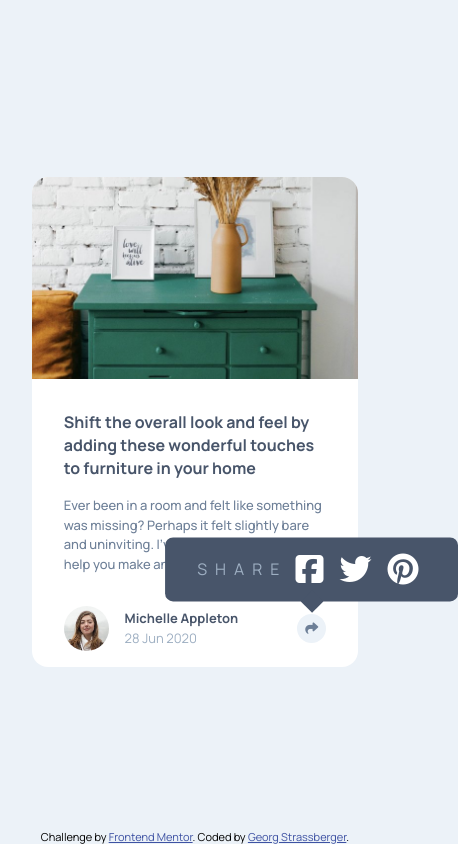
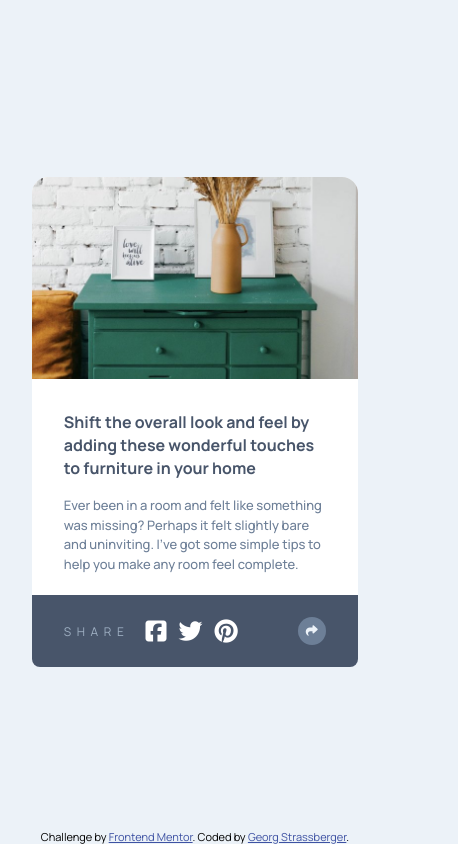
Before and after one commit to GeorgStrassberger/fm-article-preview-component, a plain HTML site: page index.html in a window 390 px wide. Both pictures are taken after a click on the icon 311 px from the left and 628 px from the top of the page. Shown: the whole page, 458 px wide, since content can reach past the window. Drawn offline with Linux system fonts and the light colour scheme.

Commit message:
added mobil modal

```diff
--- a/css/style.css
+++ b/css/style.css
@@ -32,17 +32,13 @@ body {
 }
 
 .card {
+  position: relative;
   height: 17.5rem;
   width: 45.6rem;
   border-radius: 1rem;
   background-color: var(--white);
   display: flex;
   flex-direction: row;
-  /* overflow: hidden; */
-}
-
-.card-header {
-  /* aspect-ratio: 1/1; */
 }
 
 .card-image {
@@ -56,7 +52,7 @@ body {
 }
 
 .card-body {
-  padding: 2rem 3rem;
+  padding: 2rem 2.5rem;
   display: flex;
   flex-direction: column;
   gap: 1rem;
@@ -113,6 +109,9 @@ body {
   color: var(--dark-blue);
   background-color: var(--light-blue);
   padding: 0.5rem;
+  height: 2rem;
+  width: 2rem;
+  font-size: 1rem;
   border-radius: 100%;
   cursor: pointer;
   transition: all 125ms ease-in-out;
@@ -136,18 +135,67 @@ body {
   position: absolute;
   bottom: 0;
   left: 0;
-  transform: translate(-45%, -65%);
+  transform: translate(-43%, -100%);
   z-index: 20;
   display: flex;
-  gap: 0.5rem;
+  gap: 0.75rem;
   align-items: center;
   padding: 1rem 2rem;
   background-color: var(--very-dark-blue);
-  letter-spacing: 0.5rem;
-  font-size: 1rem;
+  font-size: 0.75rem;
   color: var(--blue);
   border-radius: 0.5rem;
   text-transform: uppercase;
+}
+
+.modal span {
+  letter-spacing: 0.5rem;
+}
+
+.modal i:hover,
+.mobile-modal i:hover {
+  opacity: 0.75;
+}
+
+.mobile-modal {
+  position: absolute;
+  bottom: 0;
+  left: 0;
+  right: 0;
+  z-index: 20;
+  height: 4.5rem;
+  display: flex;
+  gap: 0.75rem;
+  align-items: center;
+  padding: 1rem 2rem;
+  background-color: var(--very-dark-blue);
+  font-size: 0.75rem;
+  color: var(--blue);
+  border-bottom-left-radius: 0.5rem;
+  border-bottom-right-radius: 0.5rem;
+  text-transform: uppercase;
+}
+
+.mobile-modal span {
+  letter-spacing: 0.35rem;
+  padding-right: 0.25rem;
+}
+
+.mobile-icon-share {
+  color: var(--light-blue);
+  background-color: var(--dark-blue);
+  padding: 0.5rem;
+  margin-left: 3rem;
+  font-size: 0.75rem;
+  border-radius: 100%;
+  cursor: pointer;
+  transition: all 125ms ease-in-out;
+}
+
+.mobile-icon-share:hover {
+  color: var(--dark-blue);
+  background-color: var(--light-blue);
+  transition: all 125ms ease-in-out;
 }
 
 .square {
@@ -182,9 +230,6 @@ footer {
     flex-direction: column;
   }
 
-  .card-header {
-  }
-
   .card-image {
     border-top-left-radius: 1rem;
     border-top-right-radius: 1rem;
@@ -209,16 +254,4 @@ footer {
   .creator {
     padding-top: 1rem;
   }
-
-  .creator-avatar {
-  }
-
-  .creator-info {
-  }
-
-  .creator-name {
-  }
-
-  .creator-date {
-  }
 }
--- a/index.html
+++ b/index.html
@@ -1,24 +1,35 @@
 <!DOCTYPE html>
 <html lang="de">
-
   <head>
-  <meta charset="UTF-8">
-  <meta name="viewport" content="width=device-width, initial-scale=1.0">
-  <link rel="stylesheet" href="https://cdnjs.cloudflare.com/ajax/libs/font-awesome/6.6.0/css/all.min.css"
+    <meta charset="UTF-8" />
+    <meta name="viewport" content="width=device-width, initial-scale=1.0" />
+    <link
+      rel="stylesheet"
+      href="https://cdnjs.cloudflare.com/ajax/libs/font-awesome/6.6.0/css/all.min.css"
       integrity="sha512-Kc323vGBEqzTmouAECnVceyQqyqdsSiqLQISBL29aUW4U/M7pSPA/gEUZQqv1cwx4OnYxTxve5UMg5GT6L4JJg=="
-    crossorigin="anonymous" referrerpolicy="no-referrer" />
-  <link rel="icon" type="image/png" sizes="32x32" href="./assets/images/favicon-32x32.png">
-  <link rel="stylesheet" href="./css/style.css">
+      crossorigin="anonymous"
+      referrerpolicy="no-referrer"
+    />
+    <link
+      rel="icon"
+      type="image/png"
+      sizes="32x32"
+      href="./assets/images/favicon-32x32.png"
+    />
+    <link rel="stylesheet" href="./css/style.css" />
     <title>Frontend Mentor | Article preview component</title>
   </head>
 
   <body>
-
     <div class="card">
       <!-- CARD HEADER -->
       <div class="card-header">
         <picture>
-        <img class="card-image" src="./assets/images/drawers.jpg" alt="drawers">
+          <img
+            class="card-image"
+            src="./assets/images/drawers.jpg"
+            alt="drawers"
+          />
         </picture>
       </div>
 
@@ -26,66 +37,98 @@
       <div class="card-body">
         <!-- TITLE ROW -->
         <div class="card-title">
-        Shift the overall look and feel by adding these wonderful
-        touches to furniture in your home
+          Shift the overall look and feel by adding these wonderful touches to
+          furniture in your home
         </div>
         <!-- CONTENT ROW -->
         <div class="card-content">
           <p>
-          Ever been in a room and felt like something was missing? Perhaps
-          it felt slightly bare and uninviting. I’ve got some simple tips
-          to help you make any room feel complete.
+            Ever been in a room and felt like something was missing? Perhaps it
+            felt slightly bare and uninviting. I’ve got some simple tips to help
+            you make any room feel complete.
           </p>
         </div>
 
         <!-- CREATOR ROW -->
         <div class="creator">
           <picture>
-          <img class="creator-avatar" src="./assets/images/avatar-michelle.jpg" alt="avatar">
+            <img
+              class="creator-avatar"
+              src="./assets/images/avatar-michelle.jpg"
+              alt="avatar"
+            />
           </picture>
           <!-- INFO -->
           <div class="creator-info">
             <span class="creator-name">Michelle Appleton</span>
-          <time class="creator-date" datetime="28.6.2020">
-            28 Jun 2020
-          </time>
+            <time class="creator-date" datetime="28.6.2020"> 28 Jun 2020 </time>
           </div>
 
           <div class="icon-container">
             <!-- Hover Content -->
             <div id="modal" class="modal d-none">
               <span>Share</span>
+              <a href="https://www.facebook.com/" target="_blank">
                 <i class="fa-brands fa-2x fa-square-facebook fa-color"></i>
+              </a>
+              <a href="http://www.x.com/" target="_blank">
                 <i class="fa-brands fa-2x fa-twitter fa-color"></i>
+              </a>
+              <a href="https://de.pinterest.com/" target="_blank">
                 <i class="fa-brands fa-2x fa-pinterest fa-color"></i>
+              </a>
               <div class="square"></div>
             </div>
             <!-- Share Icon -->
-          <i onclick="toggelModal()" class="fa fa-share icon-share" aria-hidden="true"></i>
+            <i
+              onclick="toggelModal()"
+              class="fa fa-share icon-share"
+              aria-hidden="true"
+            ></i>
           </div>
-
         </div>
-
       </div>
-
+      <!-- Mobile Modal -->
+      <div id="mobile-modal" class="mobile-modal d-none">
+        <span>Share</span>
+        <a href="https://www.facebook.com/" target="_blank">
+          <i class="fa-brands fa-2x fa-square-facebook fa-color"></i>
+        </a>
+        <a href="http://www.x.com/" target="_blank">
+          <i class="fa-brands fa-2x fa-twitter fa-color"></i>
+        </a>
+        <a href="https://de.pinterest.com/" target="_blank">
+          <i class="fa-brands fa-2x fa-pinterest fa-color"></i>
+        </a>
+        <!-- Share Icon -->
+        <i
+          onclick="toggelModal()"
+          class="fa fa-share mobile-icon-share"
+          aria-hidden="true"
+        ></i>
       </div>
-
-
-
+    </div>
 
     <footer>
       <div class="attribution">
-      Challenge by <a href="https://www.frontendmentor.io?ref=challenge" target="_blank">Frontend Mentor</a>.
-      Coded by <a href="https://georg-strassberger.de">Georg Strassberger</a>.
+        Challenge by
+        <a href="https://www.frontendmentor.io?ref=challenge" target="_blank"
+          >Frontend Mentor</a
+        >. Coded by
+        <a href="https://georg-strassberger.de">Georg Strassberger</a>.
       </div>
     </footer>
 
     <script>
       function toggelModal() {
-      const icon = document.getElementById('modal');
-      icon.classList.toggle('d-none');
+        if (window.innerWidth > 768) {
+          const icon = document.getElementById("modal");
+          icon.classList.toggle("d-none");
+        } else {
+          const icon = document.getElementById("mobile-modal");
+          icon.classList.toggle("d-none");
+        }
       }
     </script>
   </body>
-
 </html>
```
Lines whose indentation alone changed are shown as unchanged.
